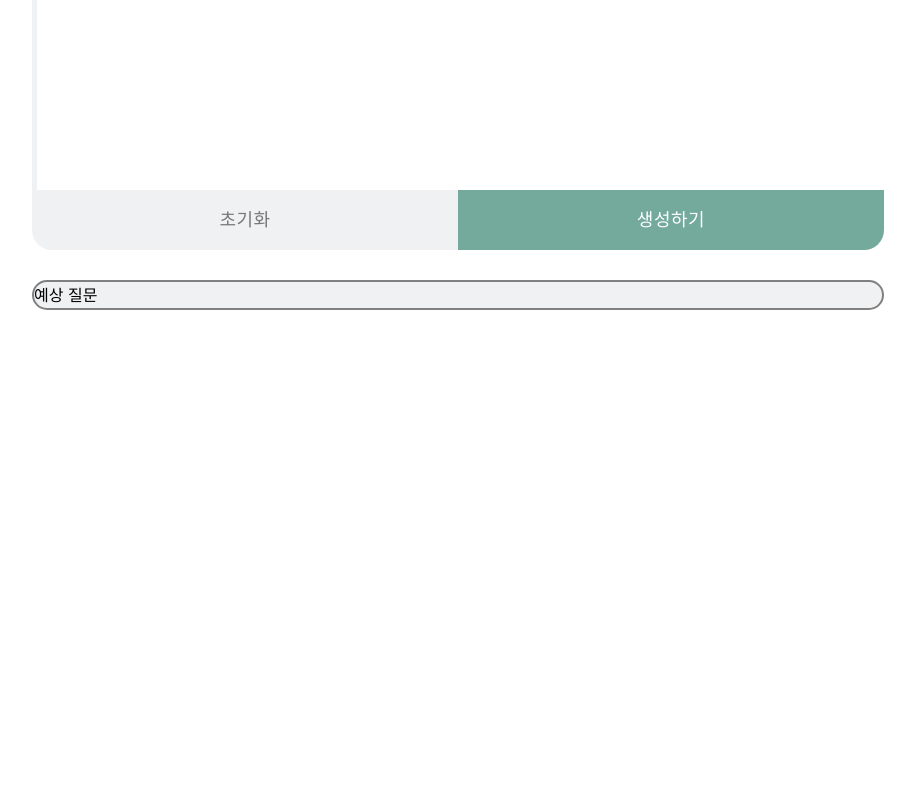
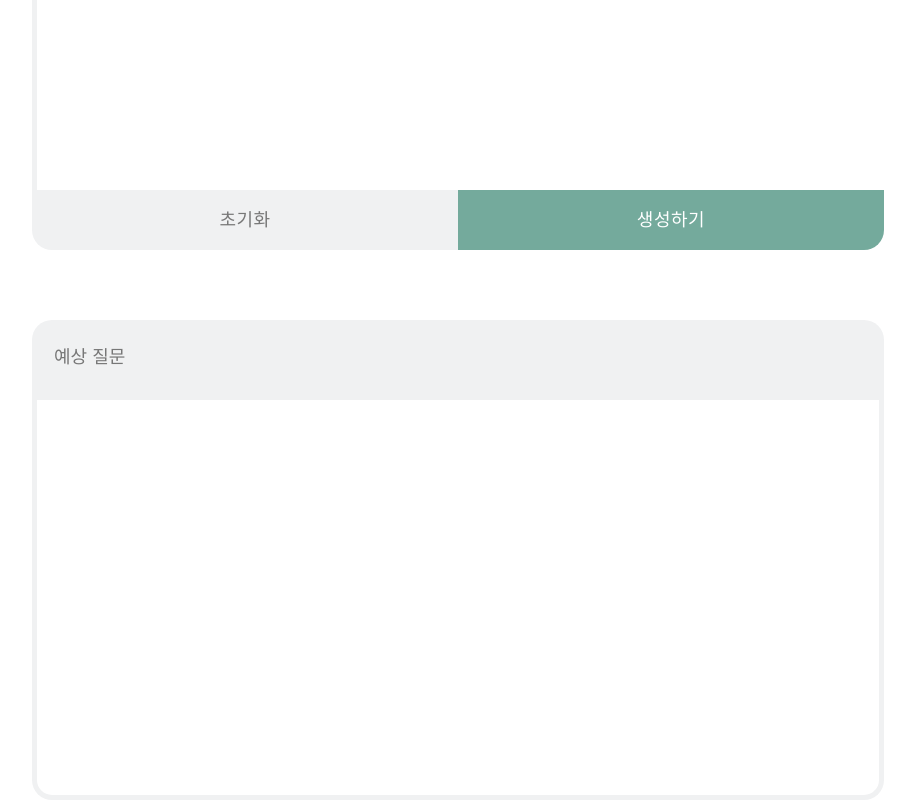
Before and after one commit to LeeHyunJin1997/question-maker-react, a React (Create React App) app in the folder question_maker/: page / in a window 1280 px wide. Shown: the part 823-1623 px from the top of the page, without its empty margins (182-1097 px from the left). Before the commit the page ends 1133 px from the top, so only its background shows below. Built offline with nearby package versions, Linux system fonts and the light colour scheme.

Commit message:
feat: HomeResponse styling 및 명칭 정리 - 컴포넌트명 변경: HomeQuestion -> HomeResponse - 명칭 변경: title -> header - 명칭 변경: essay-container -> essay - 명칭 변경: essay-info -> essay-header - 명칭 변경: prediction-container -> response

```diff
--- a/question_maker/src/home/Home.css
+++ b/question_maker/src/home/Home.css
@@ -1,6 +1,6 @@
 /* Header */
 
-.title {
+.header {
   text-align: center;
   font-size: 40px;
   margin-top: 150px;
@@ -51,13 +51,13 @@
 
 /* Essay */
 
-.essay-container {
+.essay {
   display: flex;
   flex-direction: column;
   margin-top: 40px;
 }
 
-.essay-container .essay-info {
+.essay-header {
   height: 113px;
   width: 100%;
   background-color: #f0f1f2;
@@ -67,7 +67,7 @@
   color: #777777;
 }
 
-.essay-container textarea {
+.essay textarea {
   height: 400px;
   width: 100%;
   padding: 15px;
@@ -90,19 +90,26 @@ Button {
 
 /* Response */
 
-.prediction-container {
-  height: 30px;
-  display: flex;
-  flex-direction: column;
-  justify-items: center;
-  border: 2px solid gray;
-  border-radius: 20px;
-  margin-top: 30px;
-  background-color: rgb(240, 241, 242);
+.response {
+  margin-top: 70px;
 }
 
-.prediction-question {
-  height: 30px;
-  display: flex;
-  justify-content: center;
+.response-header {
+  height: 80px;
+  width: 100%;
+  background-color: #f0f1f2;
+  border-radius: 20px 20px 0 0;
+  padding: 22px;
+  font-size: 18px;
+  color: #777777;
 }
+
+.response-body  {
+  height: 400px;
+  width: 100%;
+  padding: 15px;
+  border: 5px solid #f0f1f2;
+  border-top: 0;
+  border-radius: 0 0 20px 20px;
+  font-size: header
+}
--- a/question_maker/src/home/Home.js
+++ b/question_maker/src/home/Home.js
@@ -1,7 +1,7 @@
 import HomeHeader from './HomeHeader';
 import HomeJob from './HomeJob';
 import HomeEssay from './HomeEssay';
-import HomeQuestion from './HomeQuestion'
+import HomeResponse from './HomeResponse'
 
 import './Home.css';
 
@@ -13,7 +13,7 @@ function Home() {
       <HomeHeader></HomeHeader>
       <HomeJob></HomeJob>
       <HomeEssay></HomeEssay>
-      <HomeQuestion></HomeQuestion>
+      <HomeResponse></HomeResponse>
     </Container>
   )
 }
--- a/question_maker/src/home/HomeEssay.js
+++ b/question_maker/src/home/HomeEssay.js
@@ -17,13 +17,12 @@ function HomeEssay() {
   });
 
   return (
-    <div className="essay-container">
-      <div className="essay-info">자기소개서 문항</div>
+    <div className="essay">
+      <div className="essay-header">자기소개서 문항</div>
       <textarea></textarea>
       <div className="button-wrapper">
         <ThemeProvider theme={theme}>
           <Button
-            className="reset"
             variant="contained"
             color="neutral"
             disableElevation
@@ -32,7 +31,6 @@ function HomeEssay() {
             초기화
           </Button>
           <Button
-            className="create"
             variant="contained"
             disableElevation
             sx={{ fontSize: 18, borderRadius: '0 0 20px 0' }}
--- a/question_maker/src/home/HomeHeader.js
+++ b/question_maker/src/home/HomeHeader.js
@@ -1,6 +1,6 @@
 function HomeHeader() {
   return (
-    <div className='title'>AI 면접 질문 생성기</div>
+    <div className='header'>AI 면접 질문 생성기</div>
   )
 }
 
--- a/question_maker/src/home/HomeQuestion.js
+++ /dev/null
@@ -1,7 +0,0 @@
-function HomeQuestion() {
-  return (
-    <div className="prediction-container">예상 질문</div>
-  )
-}
-
-export default HomeQuestion;
--- /dev/null
+++ b/question_maker/src/home/HomeResponse.js
@@ -0,0 +1,10 @@
+function HomeResponse() {
+  return (
+    <div className="response">
+      <div className="response-header">예상 질문</div>
+      <div className="response-body"></div>
+    </div>
+  )
+}
+
+export default HomeResponse;
```
